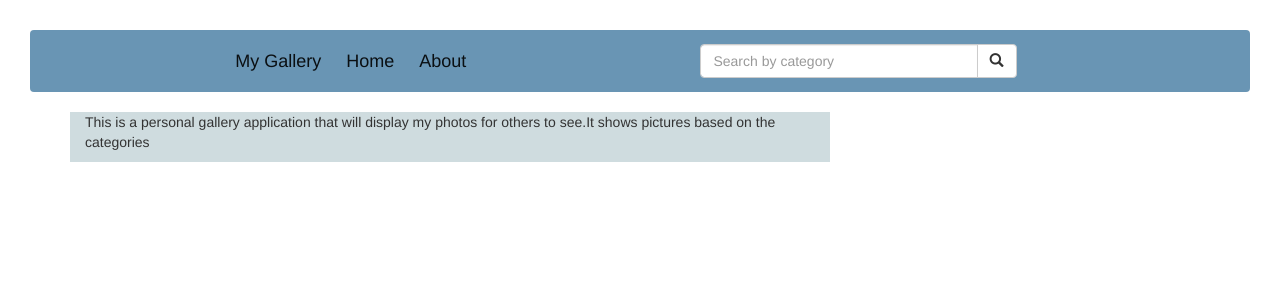
After one commit to Faihope/Gallery, a Django app: page /about in a window 1280 px wide. The commit adds this page. Shown: the top 300 px of the page. Run offline with Django 3.2, Linux system fonts and the light colour scheme; some libraries are stand-ins or nearby versions.

Commit message:
Add about page files and creates its url

```diff
--- /dev/null
+++ b/photos/templates/about.html
@@ -0,0 +1,11 @@
+{%extends 'base.html'%}
+{% block content%}
+<div class="container">
+    <div class="row ">
+        <div class="col-md-8" style="background-color: rgb(207, 220, 223);">
+            <p>This is a personal gallery application that will display my photos for others to see.It shows pictures based on the categories </p>
+
+        </div>
+    </div>
+</div>
+{% endblock %}
--- a/photos/templates/navbar.html
+++ b/photos/templates/navbar.html
@@ -12,7 +12,7 @@
       <a class="navbar-brand" href="{% url 'gallery' %}">My Gallery</a>
       <a class="navbar-brand" href="{% url 'gallery' %}">Home</a>
 
-      <a class="navbar-brand" href="{% url 'gallery' %}">About</a>
+      <a class="navbar-brand" href="{% url 'about' %}">About</a>
 
 
     </div>
--- a/photos/urls.py
+++ b/photos/urls.py
@@ -9,6 +9,7 @@ urlpatterns=[
    url('^$',views.gallery,name='gallery'),
     path('photo/<str:pk>',views.viewPhoto,name='photo'),
     url('add',views.addPhoto,name='add'),
+    url('about',views.about,name='about'),
     url(r'^search/', views.search_results, name='search_results')
 ]
 if settings.DEBUG:
--- a/photos/views.py
+++ b/photos/views.py
@@ -16,6 +16,10 @@ def gallery(request):
 def viewPhoto(request,pk=int):
     photo=Image.objects.get(id=pk)
     return render(request,'photo.html',{'photo':photo})
+
+def about(request):
+
+    return render(request,'about.html')
 
 def addPhoto(request):
     categories= Category.objects.all()
```
Also changed, not shown: photos/templates/gallery.html (+7 -7 lines), photos/tests.py (line endings or trailing spaces).
